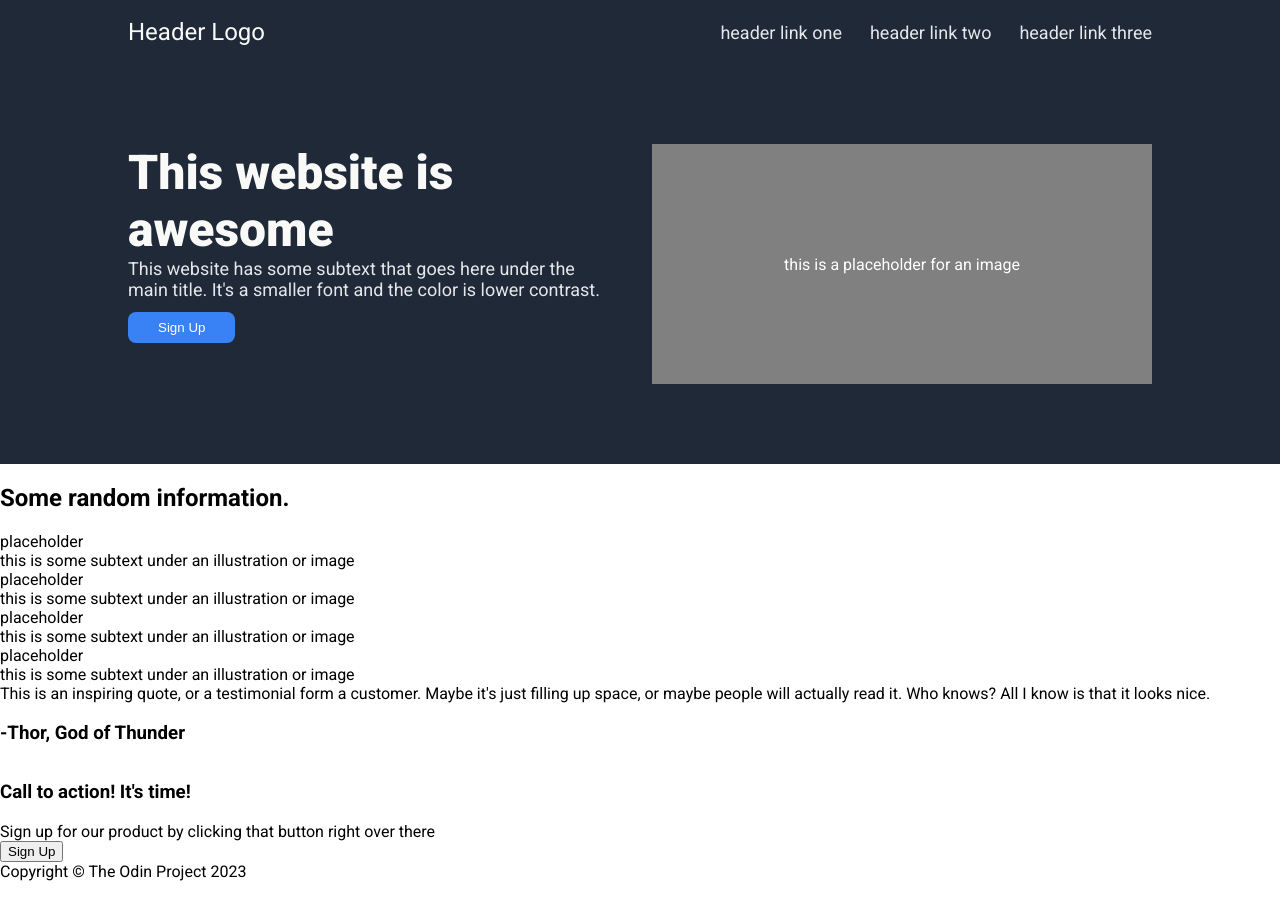
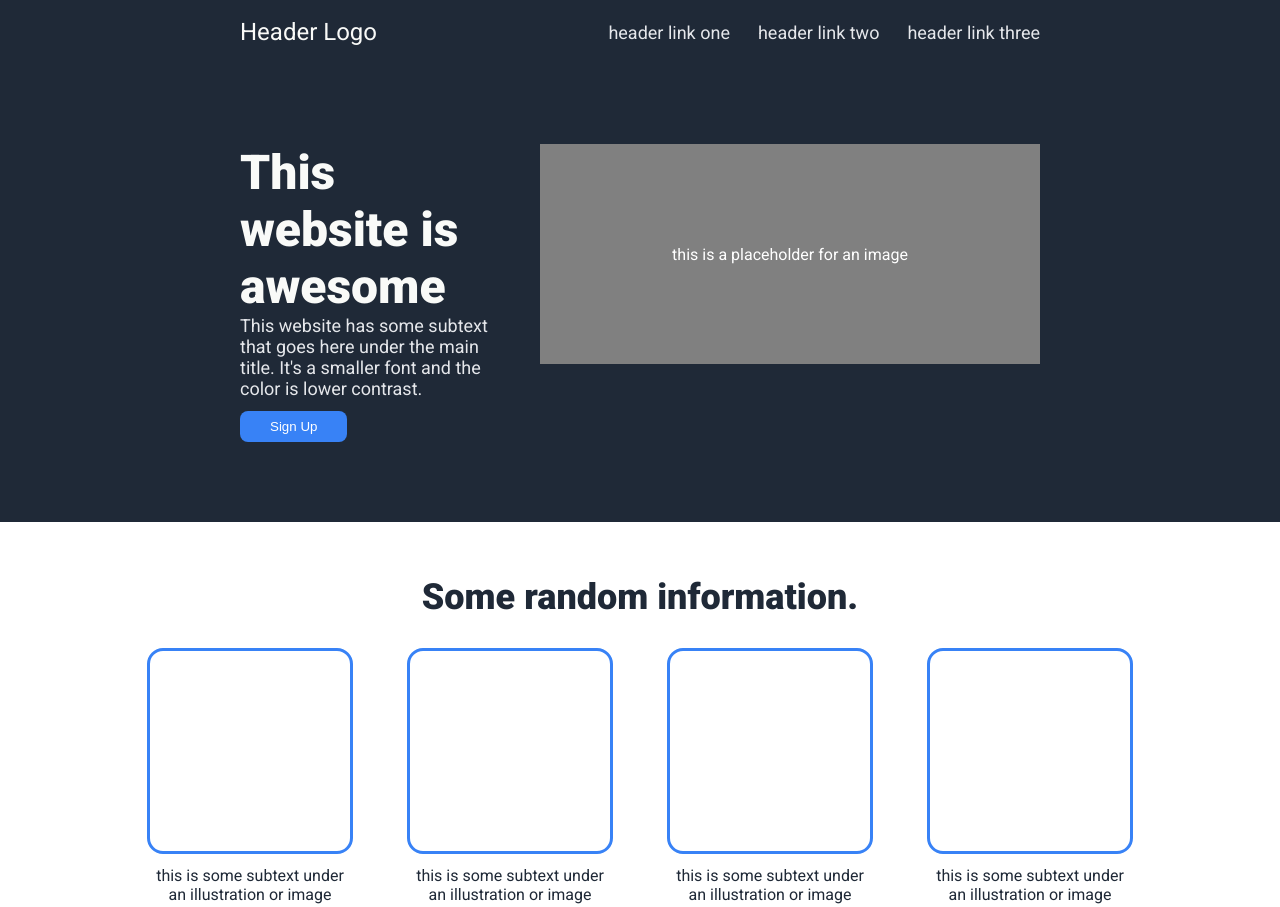
Before and after one commit to dangoodie/landing-page, a plain HTML site: page index.html in a window 1280 px wide. Shown: the top 907 px of the page. Before the commit the page ends 881 px from the top, so only its background shows below. Drawn offline with Linux system fonts and the light colour scheme.

Commit message:
styling information section

```diff
--- a/index.html
+++ b/index.html
@@ -4,7 +4,7 @@
     <meta charset="UTF-8" />
     <meta http-equiv="X-UA-Compatible" content="IE=edge" />
     <meta name="viewport" content="width=device-width, initial-scale=1.0" />
-    <link rel="stylesheet" href="style.css">
+    <link rel="stylesheet" href="style.css" />
     <title>Landing Page!</title>
   </head>
   <body>
@@ -17,33 +17,35 @@
       </div>
     </nav>
     <div class="hero-content">
-      <div class="hero-text" >
+      <div class="hero-text">
         <h1 class="hero-title">This website is awesome</h1>
         <p class="hero-subtext">
-          This website has some subtext that goes here under the main title. It's
-          a smaller font and the color is lower contrast.
+          This website has some subtext that goes here under the main title.
+          It's a smaller font and the color is lower contrast.
         </p>
         <button class="hero-btn">Sign Up</button>
       </div>
       <div class="hero-image"><p>this is a placeholder for an image</p></div>
     </div>
     <div class="info-content">
-      <h2>Some random information.</h2>
+      <h2 class="info-heading">Some random information.</h2>
+      <div class="info-cards">
         <div class="info-block">
-        <div>placeholder</div>
+          <div></div>
           <p>this is some subtext under an illustration or image</p>
         </div>
         <div class="info-block">
-        <div>placeholder</div>
+          <div></div>
           <p>this is some subtext under an illustration or image</p>
         </div>
         <div class="info-block">
-        <div>placeholder</div>
+          <div></div>
           <p>this is some subtext under an illustration or image</p>
         </div>
         <div class="info-block">
-        <div>placeholder</div>
+          <div></div>
           <p>this is some subtext under an illustration or image</p>
+        </div>
       </div>
     </div>
     <div class="quote-content">
--- a/style.css
+++ b/style.css
@@ -20,7 +20,7 @@ p {
   display: flex;
   justify-content: space-between;
   align-items: center;
-  padding: 18px 128px;
+  padding: 18px 240px;
 }
 
 .header-logo {
@@ -40,7 +40,7 @@ p {
 .hero-content {
   background-color: #1F2937;
   display: flex;
-  padding: 80px 128px;
+  padding: 80px 240px;
   gap: 48px;
 }
 
@@ -69,7 +69,7 @@ p {
   align-items: center;
   flex-shrink: 0;
   width: 500px;
-  height: 240px;
+  height: 220px;
 }
 
 .hero-btn {
@@ -80,5 +80,46 @@ p {
   text-align: center;
   text-decoration: none;
   border-radius: 8px;
+}
+
+/* Info Styling */
+
+.info-content {
+  text-align: center;
+  padding-top: 24px;
+  padding-bottom: 96px;
+}
+
+.info-heading {
+  font-size: 36px;
+  font-weight: 900;
+  color: #1F2937;
+}
+
+.info-cards {
+  display: flex;
+  justify-content: center;
+  align-content: center;
+  gap: 60px;
 
 }
+
+.info-block {
+  display: flex;
+  flex-direction: column;
+  justify-content: center;
+  align-items: center;
+  width: 200px;
+  gap: 12px;
+}
+
+.info-block div {
+  width: 200px;
+  height: 200px;
+  border: 3px solid #3882F6;
+  border-radius: 16px;
+}
+
+.info-block p {
+  color: #1F2937;
+}
```
Lines whose indentation alone changed are shown as unchanged.
